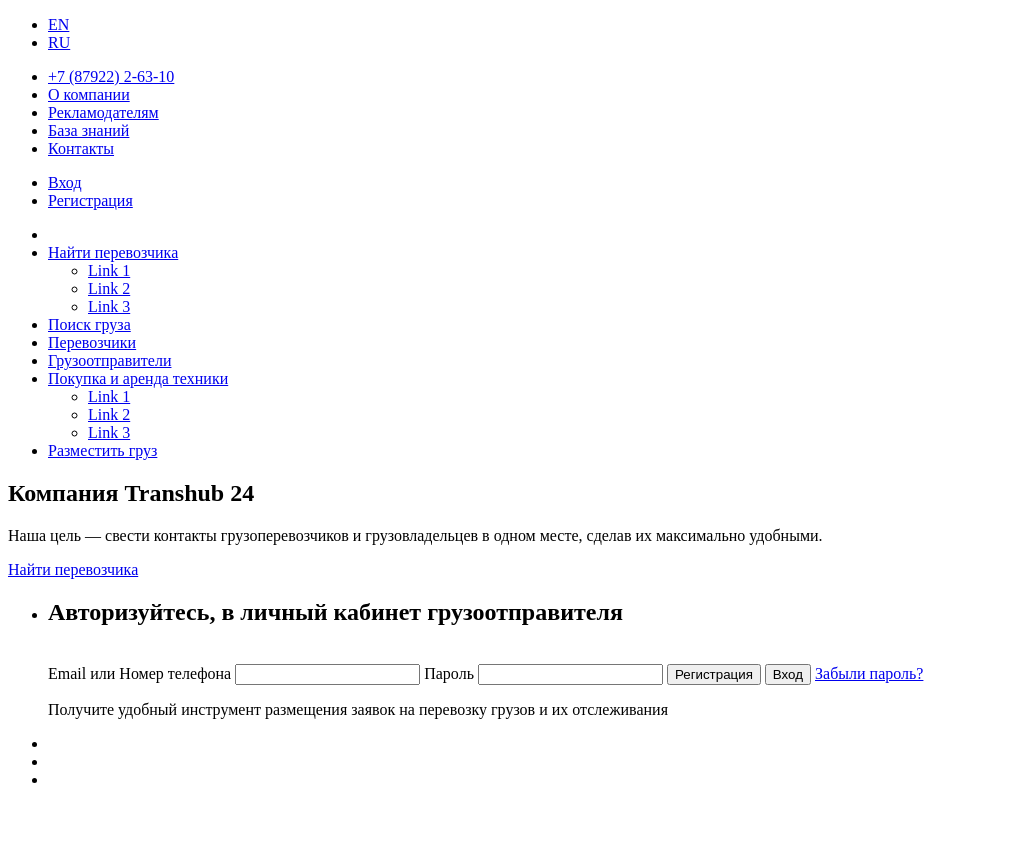
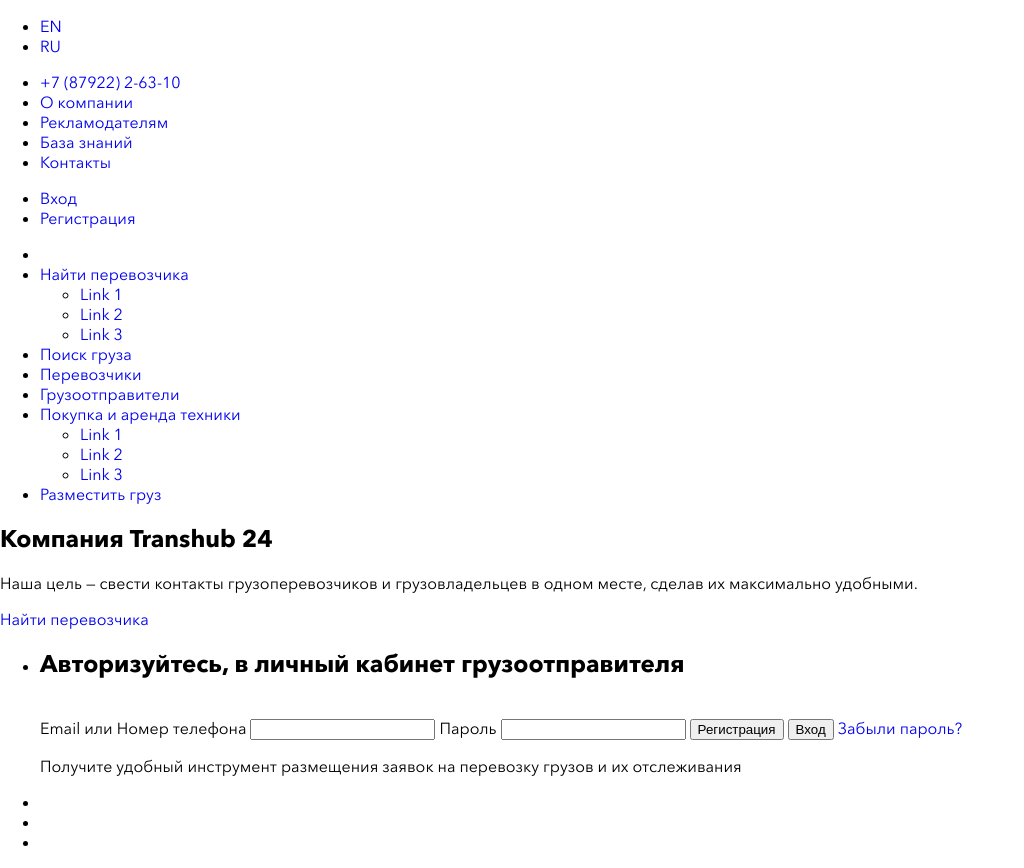
Before and after one commit to Askema/5-corners, a website: page source/index.html in a window 1280 px wide. Shown: the whole page, without its empty margins (0-1024 px from the left). Before the commit the page ends 805 px from the top, so only its background shows below. Drawn offline with nearby package versions, Linux system fonts and the light colour scheme; files that its build step writes are made by us from their sources.

Commit message:
Добавляет шрифты

```diff
--- a/source/index.html
+++ b/source/index.html
@@ -6,6 +6,9 @@
   <meta http-equiv="X-UA-Compatible" content="IE=edge">
   <meta name="viewport" content="width=device-width, initial-scale=1.0">
   <link href="css/style.min.css" rel="stylesheet preload" as="style">
+  <link rel="preload" href="fonts/AvenirNextCyr-Regular.woff2" as="font" type="font/woff2" crossorigin>
+  <link rel="preload" href="fonts/AvenirNextCyr-Bold.woff2" as="font" type="font/woff2" crossorigin>
+  <link rel="preload" href="fonts/AvenirNextCyr-Medium.woff2" as="font" type="font/woff2" crossorigin>
   <title>Transhub 24</title>
 </head>
 
--- /dev/null
+++ b/source/less/global/font.less
@@ -0,0 +1,26 @@
+@font-face {
+  font-weight: 400;
+  font-family: "AvenirNextCyr";
+  font-style: normal;
+  src: url("../../fonts/AvenirNextCyr-Regular.woff2") format("woff2"),
+    url("../../fonts/AvenirNextCyr-Regular.woff") format("woff");
+  font-display: swap;
+}
+
+@font-face {
+  font-weight: 450;
+  font-family: "AvenirNextCyr";
+  font-style: normal;
+  src: url("../../fonts/AvenirNextCyr-Medium.woff2") format("woff2"),
+    url("../../fonts/AvenirNextCyr-Medium.woff") format("woff");
+  font-display: swap;
+}
+
+@font-face {
+  font-weight: 750;
+  font-family: "AvenirNextCyr";
+  font-style: normal;
+  src: url("../../fonts/AvenirNextCyr-Bold.woff2") format("woff2"),
+    url("../../fonts/AvenirNextCyr-Bold.woff") format("woff");
+  font-display: swap;
+}
--- /dev/null
+++ b/source/less/global/global.less
@@ -0,0 +1,30 @@
+* {
+  box-sizing: border-box;
+}
+
+body {
+  margin: 0;
+  width: 100%;
+  min-height: 100%;
+  font-family: "AvenirNextCyr", "Arial", sans-serif;
+}
+
+img {
+  max-width: 100%;
+  height: auto;
+}
+
+a {
+  text-decoration: none;
+}
+
+.visually-hidden {
+  position: absolute;
+  width: 1px;
+  height: 1px;
+  overflow: hidden;
+  white-space: nowrap;
+  border: 0;
+  clip: rect(0 0 0 0);
+  clip-path: inset(100%);
+}
--- /dev/null
+++ b/source/less/global/mixins.less
@@ -0,0 +1,32 @@
+.text(@font-size; @line-height; @color:#000000; @font-weight:normal) {
+  color: @color;
+  font-weight: @font-weight;
+  font-size: @font-size;
+  line-height: @line-height;
+}
+
+.pseudo(@display: block; @position: absolute; @content: "") {
+  position: @position;
+  display: @display;
+  content: @content;
+}
+
+.container(@padding: 0 50px;) {
+  min-width: 320px;
+  margin: 0 auto;
+  padding: @padding;
+
+  @media (min-width: @tablet-width) {
+    width: 768px;
+  }
+
+  @media (min-width: @desktop-width) {
+    width: 1150px;
+  }
+}
+
+.ul() {
+  margin: 0;
+  padding: 0;
+  list-style: none;
+}
--- /dev/null
+++ b/source/less/global/variables.less
@@ -0,0 +1,13 @@
+//Color
+
+@black: black;
+@white: white;
+@scarlet: #f10d48;
+@grey: #b3b3b3;
+@footer-line: #1a1a1a;
+@bgimage: #0000001a;
+@orange: #ffe9da;
+
+//Viewports
+@mobile-width: 320px;
+@tablet-width: 800px;
--- a/source/less/style.less
+++ b/source/less/style.less
@@ -0,0 +1,6 @@
+//Global
+
+@import "global/global.less";
+@import "global/mixins.less";
+@import "global/variables.less";
+@import "global/font.less";
```
Also changed, not shown: source/fonts/AvenirNextCyr-Bold.woff (added), source/fonts/AvenirNextCyr-Bold.woff2 (added), source/fonts/AvenirNextCyr-Medium.woff (added), source/fonts/AvenirNextCyr-Medium.woff2 (added), source/fonts/AvenirNextCyr-Regular.woff (added), source/fonts/AvenirNextCyr-Regular.woff2 (added).
